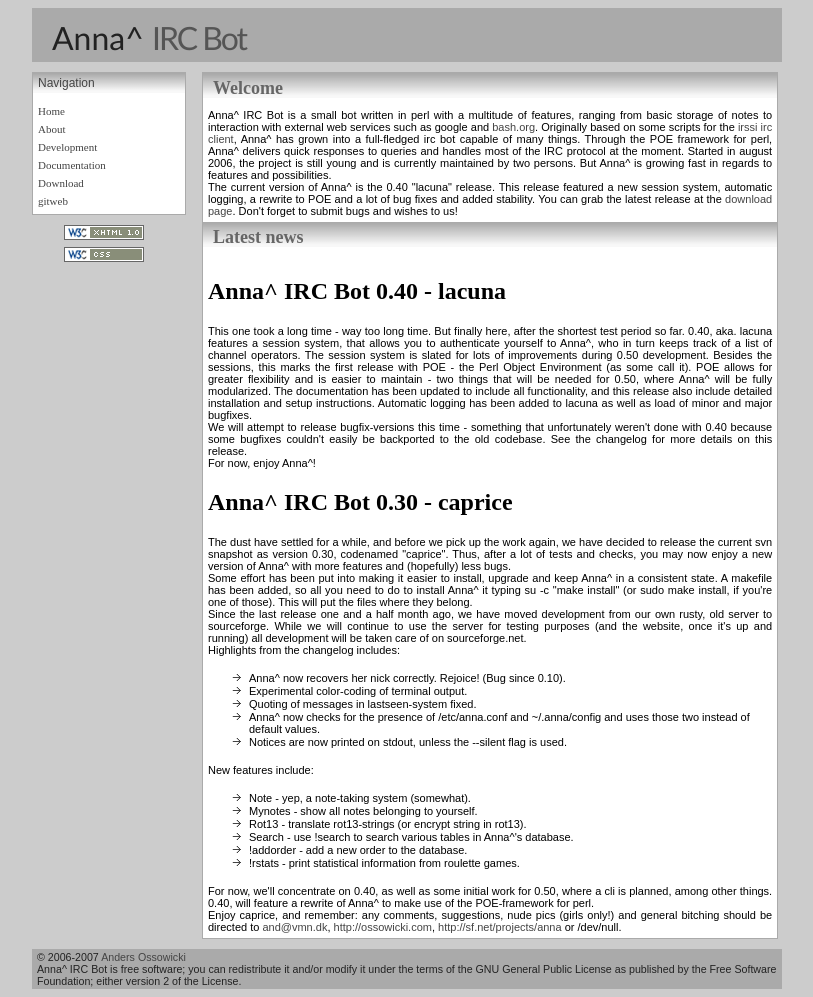
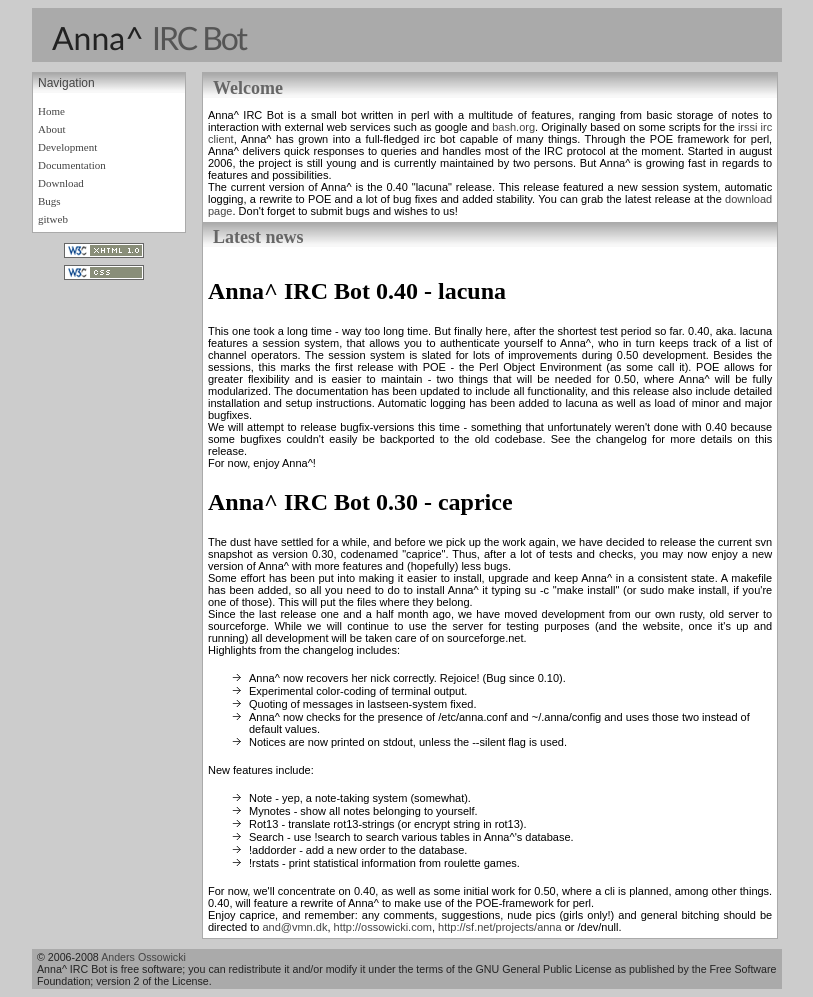
Before and after one commit to aowi/anna, a PHP site: page /index.php?p= in a window 1280 px wide. Shown: the whole page, without its empty margins (233-1046 px from the left). Run offline with PHP 8.4, Linux system fonts and the light colour scheme.

Commit message:
website updates and fixes

```diff
--- a/website/index.php
+++ b/website/index.php
@@ -1,5 +1,5 @@
 <!DOCTYPE html PUBLIC "-//W3C//DTD XHTML 1.0 Strict//EN" "http://www.w3.org/TR/xhtml1/DTD/xhtml1-strict.dtd">
-<html lang='da' xml:lang='da'>
+<html xmlns="http://www.w3.org/1999/xhtml" lang='da' xml:lang='da'>
   <head>
     <meta http-equiv='Content-Type' content='text/html; charset=ISO-8859-15' />
     <title>Anna^ IRC Bot</title>
@@ -18,7 +18,10 @@
 	    <a class='menu' href='./?p=about'>About</a><br />
 	    <a class='menu' href='./?p=development'>Development</a><br />
 	    <a class='menu' href='./?p=documentation'>Documentation</a><br />
-	    <a class='menu' href='./?download'>Download</a><br />
+	    <a class='menu' href='./?p=download'>Download</a><br />
+	    <a class='menu' href='http://trac.frokostgruppen.dk/newticket?component=anna'>
+	      Bugs
+	    </a><br />
 	    <a class='menu' href='http://git.frokostgruppen.dk/?p=anna.git'>
 	      gitweb
 	    </a><br />
@@ -44,7 +47,7 @@
           if (file_exists($_GET['p'].".php")) {
             include_once($_GET['p'].'.php');
           } else {
-            include_once('home.php');
+            include_once('error.php');
           }
         } else {
           include_once('home.php');
@@ -53,10 +56,10 @@
         <!-- End of included content -->
       </div>
       <div id='footer'>
-        <p>&copy; 2006-2007 <a href='mailto:and@vmn.dk'>Anders Ossowicki</a><br />
+        <p>&copy; 2006-2008 <a href='mailto:and@vmn.dk'>Anders Ossowicki</a><br />
 	Anna^ IRC Bot is free software; you can redistribute it and/or modify it
 	under the terms of the GNU General Public License as published by the
-	Free Software Foundation; either version 2 of the License.</p>
+	Free Software Foundation; version 2 of the License.</p>
       </div>
     </div>
   </body>
```
Also changed, not shown: website/download.php (added, +14 -0 lines), website/error.php (added, +11 -0 lines), website/download/.htaccess (added), 2 other files.
